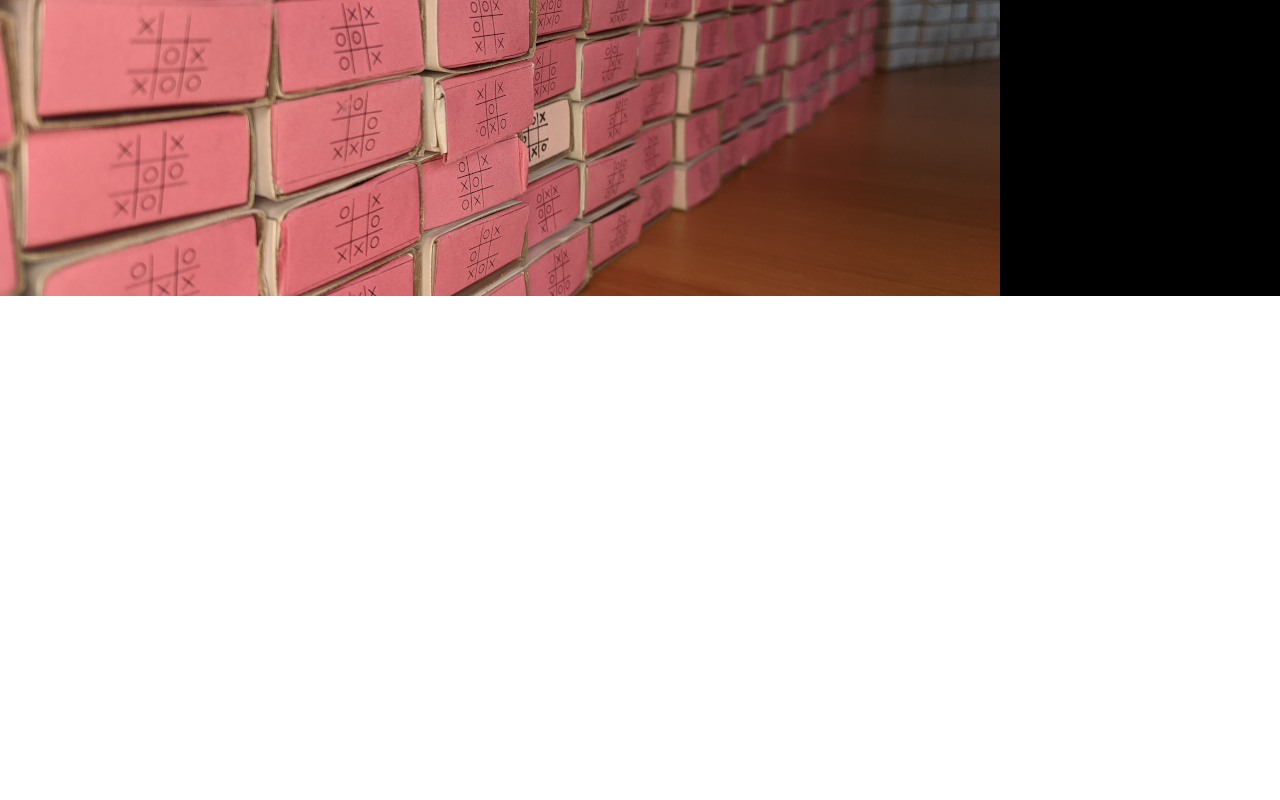
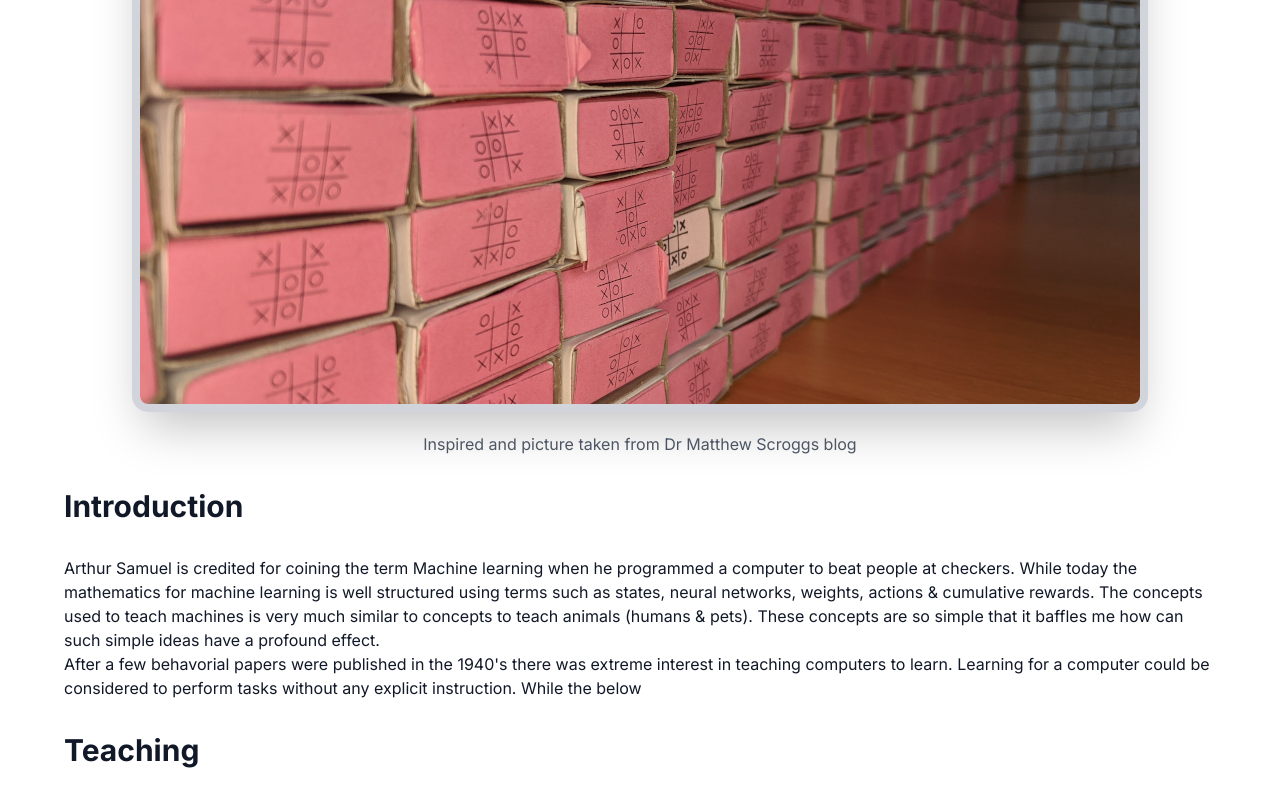
Before and after one commit to savakarrohan/menacematchbox, a React app: page / in a window 1280 px wide. Shown: the part 352-1152 px from the top of the page. Before the commit the page ends 800 px from the top, so only its background shows below. Built offline with nearby package versions, Linux system fonts and the light colour scheme.

Commit message:
feat: minor packages

```diff
--- a/src/components/App.tsx
+++ b/src/components/App.tsx
@@ -1,12 +1,32 @@
 import React from "react";
 
 import MENACEImage from "../style/images/01MatthewScroggsMenace.png";
+import { Introduction } from "./Introduction";
 
 export function App() {
   return (
-    <div className="bg-black font-sans text-center pt-5 text-white">
+    <div className="bg-white font-sans text-center pt-5 text-gray-900">
       <h1 className="text-9xl font-semibold">MENACE</h1>
-      <img src={MENACEImage} alt="" sizes="" />
+      <p className="text-xl mb-6">
+        Machine Educable Noughts And Crosses Engine
+      </p>
+      <p className="mb-6">
+        One of the first & simplest computer to implement machine learning, Yes
+        a physical computer made from matchboxes to beat YOU at tic-tac-toe!
+      </p>
+      <div className=" flex justify-center">
+        <img
+          className="border-8 shadow-2xl border-gray-300 rounded-2xl"
+          src={MENACEImage}
+          alt="Matthew Scroggs Menace"
+          sizes=""
+        />
+      </div>
+      <p className="mt-5 text-gray-600">
+        Inspired and picture taken from{" "}
+        <a href="https://www.mscroggs.co.uk/blog/94">Dr Matthew Scroggs blog</a>
+      </p>
+      <Introduction></Introduction>
     </div>
   );
 }
--- /dev/null
+++ b/src/components/Introduction.tsx
@@ -0,0 +1,29 @@
+import React from "react";
+
+export function Introduction() {
+  return (
+    <div className="max-w-6xl mx-auto text-start">
+      <h1 className="text-3xl font-bold py-8 ">Introduction</h1>
+      <p>
+        <a href="https://en.wikipedia.org/wiki/Arthur_Samuel_(computer_scientist)">
+          Arthur Samuel
+        </a>{" "}
+        is credited for coining the term Machine learning when he programmed a
+        computer to beat people at checkers. While today the mathematics for
+        machine learning is well structured using terms such as states, neural
+        networks, weights, actions & cumulative rewards. The concepts used to
+        teach machines is very much similar to concepts to teach animals (humans
+        & pets). These concepts are so simple that it baffles me how can such
+        simple ideas have a profound effect.
+      </p>
+      <p>
+        After a few behavorial papers were published in the 1940's there was
+        extreme interest in teaching computers to learn. Learning for a computer
+        could be considered to perform tasks without any explicit instruction.
+        While the below
+      </p>
+      <h1 className="text-3xl font-bold py-8">Teaching</h1>
+      <p></p>
+    </div>
+  );
+}
--- a/src/style/css/index.css
+++ b/src/style/css/index.css
@@ -1,3 +1,5 @@
+@import url("https://fonts.googleapis.com/css2?family=Inter:wght@100..900&display=swap");
+
 @tailwind base;
 
 @tailwind components;
@@ -9,3 +11,8 @@
 body {
   margin: 0px;
 }
+
+/* Hide scrollbar */
+::-webkit-scrollbar {
+  width: 0;
+}
--- a/tailwind.config.js
+++ b/tailwind.config.js
@@ -1,7 +1,24 @@
 // tailwind.config.js
 module.exports = {
   purge: ["./src/**/*.tsx"], // Specify your React component files
-  theme: {},
+  theme: {
+    fontFamily: {
+      sans: ["Inter", "sans-serif"],
+    },
+    extend: {
+      fontWeight: {
+        100: 100,
+        200: 200,
+        300: 300,
+        400: 400,
+        500: 500,
+        600: 600,
+        700: 700,
+        800: 800,
+        900: 900,
+      },
+    },
+  },
   variants: {},
   plugins: [],
 };
--- a/tsconfig.json
+++ b/tsconfig.json
@@ -106,5 +106,5 @@
     // "skipDefaultLibCheck": true,                      /* Skip type checking .d.ts files that are included with TypeScript. */
     "skipLibCheck": true /* Skip type checking all .d.ts files. */
   },
-  "include": ["src/**/*", "src/**/*.json"]
+  "include": ["src/**/*", "src/**/*.json", "src/**/*.png"]
 }
```
